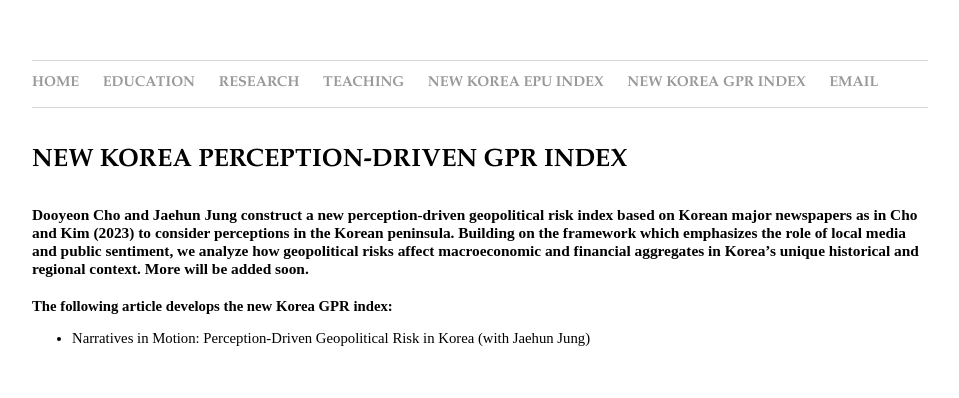
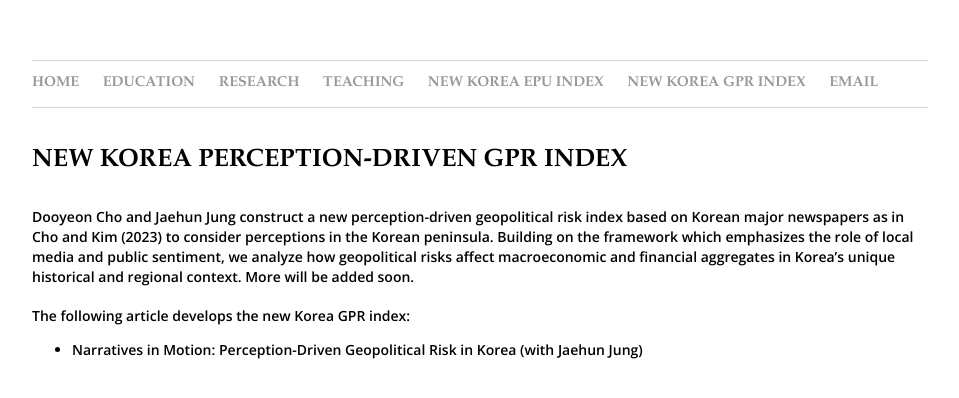
Before and after one commit to dooyeoncho/dooyeoncho.github.io, a Jekyll site: the page built from pages/new_korean_gpr_index.html, in a window 1280 px wide. Shown: the top 398 px of the page, without its empty margins (160-1119 px from the left). Built offline with Jekyll 4.4.1, drawn with Linux system fonts in a browser that asks for light colours.

Commit message:
Update new_korean_gpr_index.html

```diff
--- a/pages/new_korean_gpr_index.html
+++ b/pages/new_korean_gpr_index.html
@@ -8,14 +8,19 @@
 &nbsp;&nbsp;
 
 <style>
-.justify-block {
-  font-family: 'Open Sans', sans-serif;
+span {
+	display:inline-block;
+	width:98%;
+	text-align:justify;
+	vertical-align:middle;
+}
+span.highlight-title {
   font-size: 14px;
   font-weight: 600;
-  text-align: justify;
-  width: 100%;
-  max-width: 680px;
-  line-height: 1.6;
+  font-family: 'Open Sans', sans-serif;
+  text-align:justify;
+  display: inline !important;  /* force override */
+  width: auto !important;
 }
 </style>
 
```
